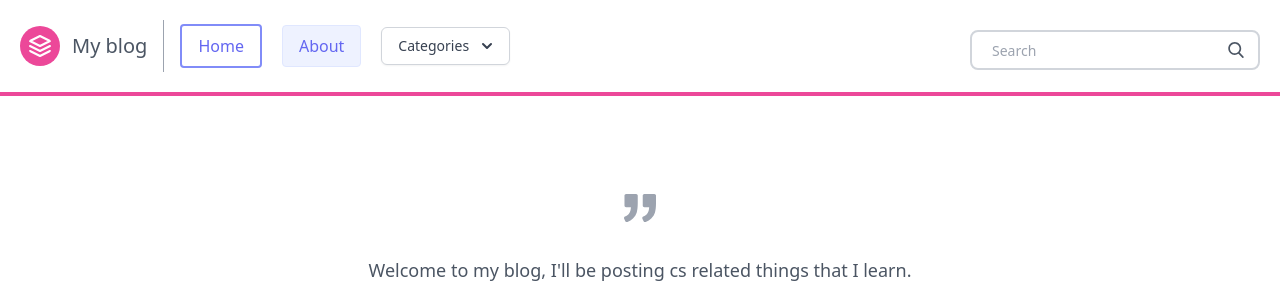
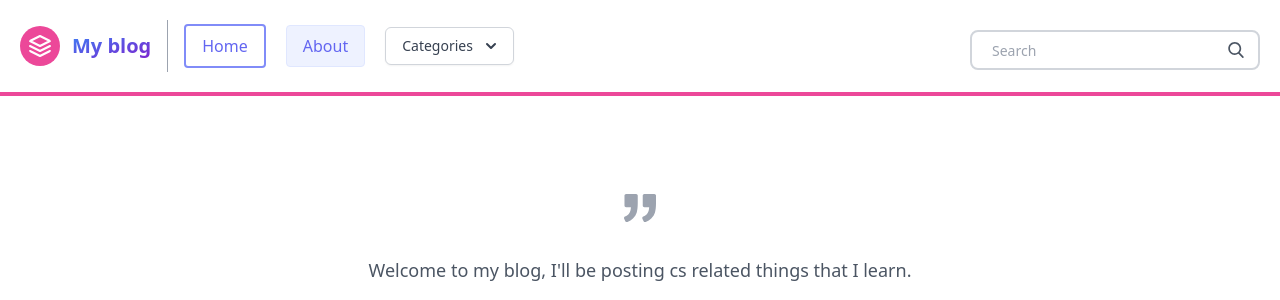
Before and after one commit to ellerman4/django-blog, a Django app: page /about/ in a window 1280 px wide. Shown: the top 300 px of the page. Run offline with Django 4.2, Linux system fonts and the light colour scheme; data comes from the database, SQL or seed files in the repository; both versions use the stored data as it was after the commit; some libraries are stand-ins or nearby versions.

Commit message:
updated styling

```diff
--- a/templates/about_page.html
+++ b/templates/about_page.html
@@ -15,8 +15,8 @@
     </div>
     <div class="flex flex-wrap justify-center">
       <img
-      src="https://u7.uidownload.com/vector/868/417/vector-female-developer-eps-svg.jpg"
-      class="p-3 bg-white border rounded max-w-sm"
+      src="https://avatars.githubusercontent.com/u/106990217?v=4"
+      class="p-3 bg-gradient-to-br from-blue-500 to-purple-700 border rounded-full max-w-sm"
       alt="..."
     />
     </div>
--- a/templates/all_posts.html
+++ b/templates/all_posts.html
@@ -17,7 +17,7 @@
        {% for post in posts %}
         <div class="xl:w-1/4 md:w-1/2 p-4">
           <div class="bg-gray-100 p-6 rounded-lg">
-            <img class="h-40 rounded w-full object-cover object-center mb-6" src="{{ post.thumbnail.url }}" alt="content">
+            <img class="h-40 rounded w-full object-cover object-center mb-6" style="object-fit: contain;" src="{{ post.thumbnail.url }}" alt="content">
             <h3 class="tracking-widest text-pink-500 text-xs font-medium title-font">
               {{ post.subtitle }}</h3>
             <a href="{% url 'post' post.slug %}" h2 class="text-lg text-gray-900 font-medium title-font mb-4">
--- a/templates/base.html
+++ b/templates/base.html
@@ -38,6 +38,5 @@
     {% block content %}
     {% endblock content %}
     {% include "footer.html" %}
-  <!-- <img src='{% static "img/dummy.jpg" %}'/> -->
   </body>
 </html>
--- a/templates/footer.html
+++ b/templates/footer.html
@@ -5,7 +5,7 @@
           <svg xmlns="http://www.w3.org/2000/svg" fill="none" stroke="currentColor" stroke-linecap="round" stroke-linejoin="round" stroke-width="2" class="w-10 h-10 text-white p-2 bg-pink-500 rounded-full" viewBox="0 0 24 24">
             <path d="M12 2L2 7l10 5 10-5-10-5zM2 17l10 5 10-5M2 12l10 5 10-5"></path>
           </svg>
-          <span class="ml-3 text-xl">My Blog</span>
+          <span class="ml-3 text-xl font-bold bg-clip-text text-transparent bg-gradient-to-br from-blue-500 to-purple-700">My Blog</span>
         </a>
         <p class="text-sm text-gray-500 sm:ml-6 sm:mt-0 mt-4">© 2022 Tailblocks —
           <a href="https://twitter.com/knyttneve" rel="noopener noreferrer" class="text-gray-600 ml-1" target="_blank">@savgilmour</a>
--- a/templates/navbar.html
+++ b/templates/navbar.html
@@ -8,7 +8,7 @@
         <svg xmlns="http://www.w3.org/2000/svg" fill="none" stroke="currentColor" stroke-linecap="round" stroke-linejoin="round" stroke-width="2" class="w-10 h-10 text-white p-2 bg-pink-500 rounded-full" viewBox="0 0 24 24">
           <path d="M12 2L2 7l10 5 10-5-10-5zM2 17l10 5 10-5M2 12l10 5 10-5"></path>
         </svg>
-        <a href="{% url 'homepage' %}" class="ml-3 text-xl">
+        <a href="{% url 'homepage' %}" class="ml-3 text-xl font-bold bg-clip-text text-transparent bg-gradient-to-br from-blue-500 to-purple-700">
           My blog</a>
       </a>
       <nav class="md:mr-auto md:ml-4 md:py-1 md:pl-4 md:border-l md:border-gray-400	flex flex-wrap items-center text-base justify-center">
--- a/templates/post_list.html
+++ b/templates/post_list.html
@@ -15,7 +15,7 @@
        {% for post in posts %}
         <div class="xl:w-1/4 md:w-1/2 p-4">
           <div class="bg-gray-100 p-6 rounded-lg">
-            <img class="h-40 rounded w-full object-cover object-center mb-6" src="{{ post.thumbnail.url }}" alt="content">
+            <img class="h-40 rounded w-full object-cover object-center mb-6" style="object-fit: contain;" src="{{ post.thumbnail.url }}" alt="content">
             <h3 class="tracking-widest text-pink-500 text-xs font-medium title-font">
               {{ post.subtitle }}</h3>
             <a href="{% url 'post' post.slug %}" h2 class="rounded-lg transition ease-in-out delay-150 hover:-translate-y-1 hover:scale-110 hover:bg-pink-300 duration-300 text-lg text-gray-700 font-medium title-font mb-4">
```
Also changed, not shown: db.sqlite3.
